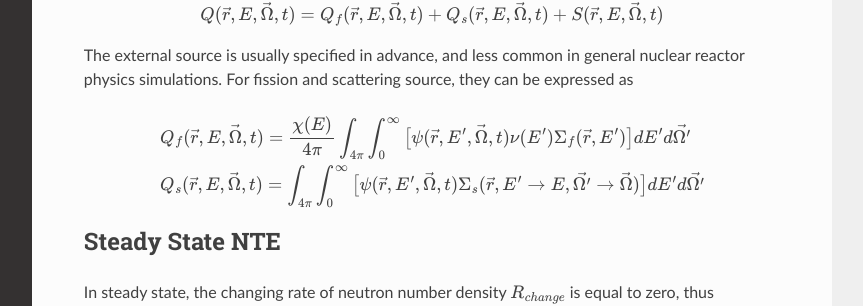
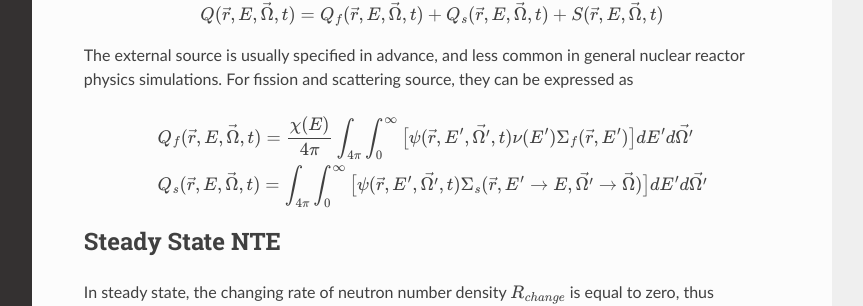
Before and after one commit to johnnyliu27/notes, a Sphinx documentation site: the page built from docs/source/sec_nte.rst, in a window 1280 px wide and 1347 px high. Shown: the part 768-1074 px from the top of the window, without its empty margins (268-1131 px from the left). Built offline with Sphinx 7.4.7 and the Read the Docs theme 2.0.0, drawn with Linux system fonts in a browser that asks for light colours.

Commit message:
More fix for typos in angular integral

```diff
--- a/docs/source/sec_nte.rst
+++ b/docs/source/sec_nte.rst
@@ -55,9 +55,9 @@
 .. math::
 
    \begin{aligned}
-       & Q_f(\vec{r}, E, \vec{\Omega}, t) = \frac{\chi(E)}{4 \pi}  \int_{4\pi} \int_{0}^{\infty} \big[ \psi(\vec{r}, E', \vec{\Omega}, t) \nu(E') \Sigma_f(\vec{r}, E') \big] dE' d\vec{\Omega'}
+       & Q_f(\vec{r}, E, \vec{\Omega}, t) = \frac{\chi(E)}{4 \pi}  \int_{4\pi} \int_{0}^{\infty} \big[ \psi(\vec{r}, E', \vec{\Omega'}, t) \nu(E') \Sigma_f(\vec{r}, E') \big] dE' d\vec{\Omega'}
        \\
-       & Q_s(\vec{r}, E, \vec{\Omega}, t) = \int_{4\pi} \int_{0}^{\infty} \big[ \psi(\vec{r}, E', \vec{\Omega}, t) \Sigma_s(\vec{r}, E' \rightarrow E, \vec{\Omega'} \rightarrow \vec{\Omega}) \big] dE' d\vec{\Omega'}
+       & Q_s(\vec{r}, E, \vec{\Omega}, t) = \int_{4\pi} \int_{0}^{\infty} \big[ \psi(\vec{r}, E', \vec{\Omega'}, t) \Sigma_s(\vec{r}, E' \rightarrow E, \vec{\Omega'} \rightarrow \vec{\Omega}) \big] dE' d\vec{\Omega'}
        \end{aligned}
 
 Steady State NTE
```
